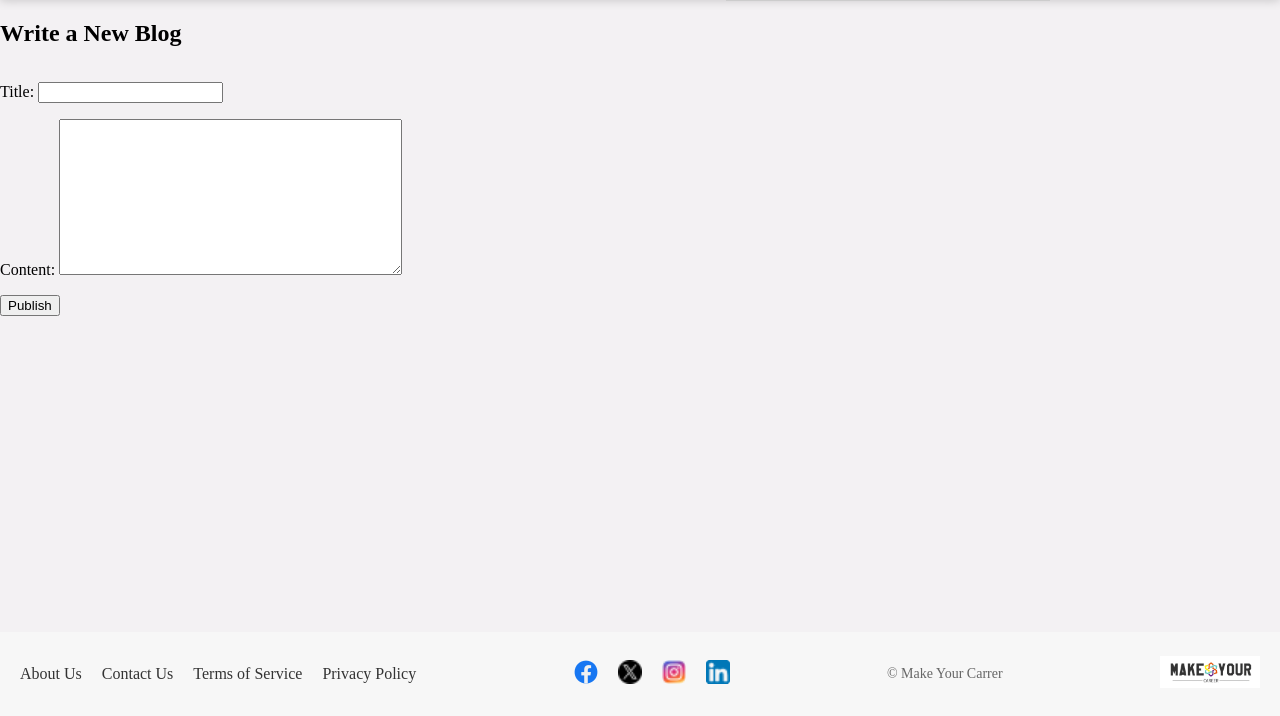
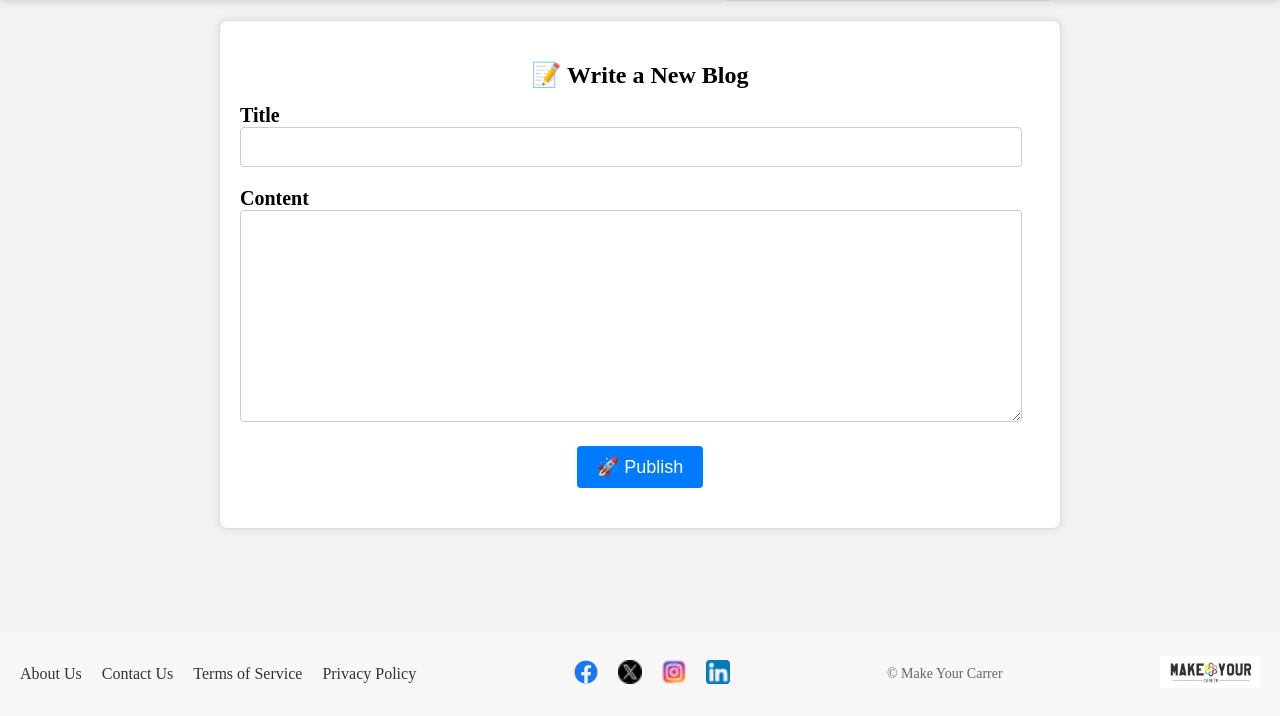
Before and after one commit to Sayan209191/Job-Portal, a Django app: page /blog/create/ in a window 1280 px wide. Shown: the part 84-800 px from the top of the page. Run offline with Django 5.2, Linux system fonts and the light colour scheme; the visitor is signed in with stand-in values (Sample User, id 1); some libraries are stand-ins or nearby versions.

Commit message:
Add blog creation feature with styling and form enhancements

```diff
--- a/jobportal/settings.py
+++ b/jobportal/settings.py
@@ -51,6 +51,7 @@ ALLOWED_HOSTS = []
 
 INSTALLED_APPS = [
     'jazzmin',
+    "widget_tweaks",
     'django.contrib.admin',
     'django.contrib.auth',
     'django.contrib.contenttypes',
--- /dev/null
+++ b/static/style/Blog/style.css
@@ -0,0 +1,63 @@
+.createblog {
+    margin: 20px auto;
+    width: 80%;
+    max-width: 800px;
+    background-color: #fff;
+    padding: 20px;
+    border: 1px solid #ddd;
+    border-radius: 8px;
+    box-shadow: 0 0 10px rgba(0, 0, 0, 0.1);
+}
+
+.createblogheader {
+    margin-bottom: 20px;
+}
+
+.createblogheader h2 {
+    font-size: 24px;
+    margin-bottom: 15px;
+    text-align: center;
+}
+
+.formgruoptitle,
+.formgroupcontent {
+    margin-bottom: 20px;
+}
+
+.form-label {
+    font-weight: bold;
+    font-size: 20px;
+}
+
+.form-control {
+    width: 95%;
+    padding: 10px;
+    font-size: 16px;
+    border: 1px solid #ccc;
+    border-radius: 4px;
+}
+
+.formgroupsubmit {
+    text-align: center;
+}
+
+.btn-primary {
+    background-color: #007bff;
+    color: #fff;
+    border: none;
+    padding: 10px 20px;
+    font-size: 18px;
+    border-radius: 4px;
+    cursor: pointer;
+}
+
+.btn-primary:hover {
+    background-color: #0056b3;
+}
+
+/* Responsive adjustments */
+@media (max-width: 768px) {
+    .createblog {
+        width: 90%;
+    }
+}
--- a/template/Blog/create_blog.html
+++ b/template/Blog/create_blog.html
@@ -1,9 +1,30 @@
 {% extends 'home/base.html' %}
+{% load static %}
+{% load widget_tweaks %}
+{% block extra_css %}
+<link href="{% static 'style/blog/style.css' %}" rel="stylesheet">
+{% endblock extra_css %}
 {% block body %}
-  <h2>Write a New Blog</h2>
-  <form method="post">
-    {% csrf_token %}
-    {{ form.as_p }}
-    <button type="submit">Publish</button>
-  </form>
+<div class="createblog" >
+  <div class="createblogheader">
+    <h2>📝 Write a New Blog</h2>
+    <form method="post">
+      {% csrf_token %}
+
+      <div class="formgruoptitle">
+        <label for="id_title" class="form-label">Title</label>
+        {{ form.title|add_class:"form-control" }}
+      </div>
+
+      <div class="formgroupcontent">
+        <label for="id_content" class="form-label">Content</label>
+        {{ form.content|add_class:"form-control" }}
+      </div>
+
+      <div class="formgroupsubmit">
+        <button type="submit" class="btn btn-primary px-4">🚀 Publish</button>
+      </div>
+    </form>
+  </div>
+</div>
 {% endblock %}
--- a/template/home/base.html
+++ b/template/home/base.html
@@ -13,6 +13,7 @@
     <link rel="shortcut icon" href="{% static 'favicon/favicon.png' %}" type="image/png">
 
     <link rel="stylesheet" href="https://cdnjs.cloudflare.com/ajax/libs/font-awesome/6.0.0-beta3/css/all.min.css">
+
     <script src="{% static 'js/home/searchsuggestions.js' %}"></script>
     <script src="{% static 'js/home/script.js' %}"></script>
     <script src="{% static 'js/home/carousel.js' %}"></script>
```
